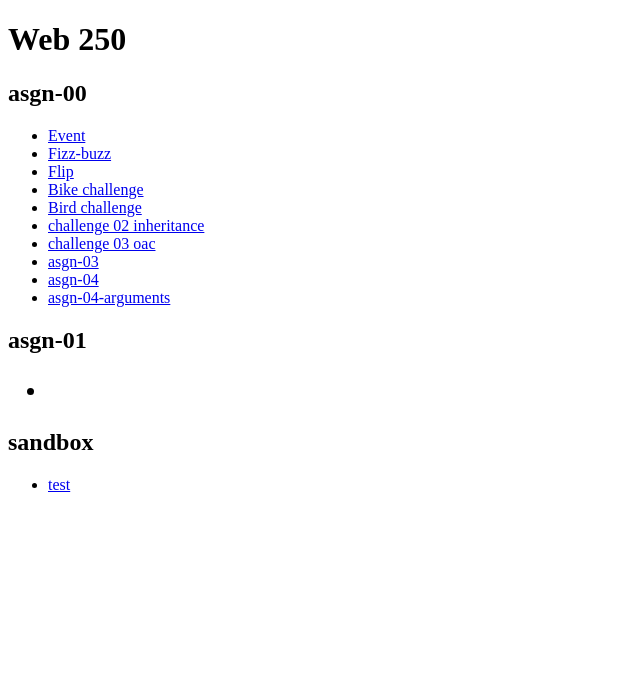
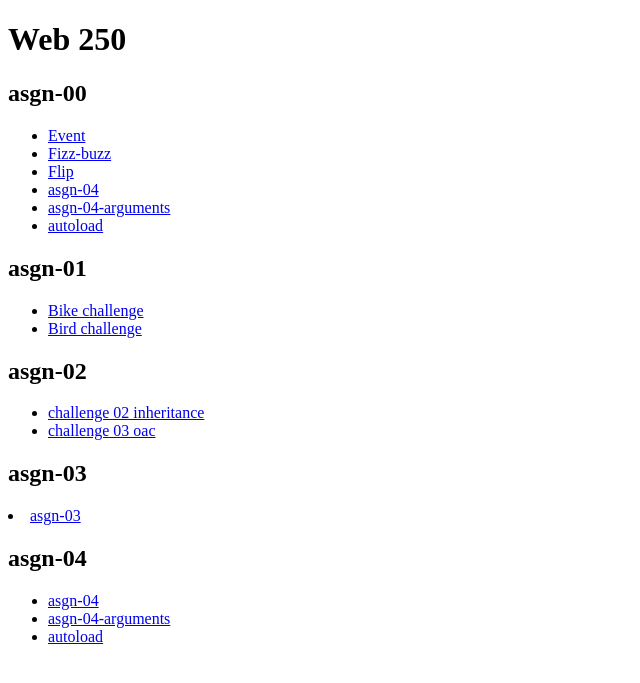
Before and after one commit to bentharwood/web250, a PHP site: page / in a window 1280 px wide. Shown: the top 683 px of the page, without its empty margins (0-640 px from the left). Run offline with PHP 8.4, Linux system fonts and the light colour scheme.

Commit message:
finished autoloader

```diff
--- a/asgn-04/bird.class.php
+++ /dev/null
@@ -1,2 +0,0 @@
-<php
-?>
--- a/index.php
+++ b/index.php
@@ -13,24 +13,28 @@
     <li><a href="asgn-00a\event.php">Event</a></li>
     <li><a href="asgn-00a\fizz-buzz.php">Fizz-buzz</a></li>
     <li><a href="asgn-00a\flip.php">Flip</a></li>
+
+    <li><a href="asgn-04\constructor.php">asgn-04</a></li>
+    <li><a href="asgn-04\constructor-arguments.php">asgn-04-arguments</a></li>
+    <li><a href="asgn-04\autoload.php">autoload</a></li>
+  </ul>
+  <h2>asgn-01</h2>
+  <ul>
     <li><a href="asgn-01b\bike challenge">Bike challenge</a></li>
     <li><a href="asgn-01b\bird challenge">Bird challenge</a></li>
+  </ul>
+  <h2>asgn-02</h2>
+  <ul>
     <li><a href="asgn-02a-inheritance\challenge-02-inheritence.php">challenge 02 inheritance</a></li>
     <li><a href="asgn-02a-inheritance\challenge-03-oac.php">challenge 03 oac</a></li>
+  </ul>
+  <h2>asgn-03</h2>
   <li><a href="asgn-03\index.php">asgn-03</a></li>
+  <h2>asgn-04</h2>
+  <ul>
     <li><a href="asgn-04\constructor.php">asgn-04</a></li>
     <li><a href="asgn-04\constructor-arguments.php">asgn-04-arguments</a></li>
-    </ul>
-
-    <h2>asgn-01
-      <ul>
-        <li><a href=""></a></li>
-      </ul>
-    </h2>
-
-    <h2>sandbox</h2>
-    <ul>
-      <li><a href="sandbox/cookie.php">test</a></li>
+    <li><a href="asgn-04\autoload.php">autoload</a></li>
   </ul>
 </body>
 
```
Also changed, not shown: asgn-04/autoload.php (added, +12 -0 lines), asgn-04/classes/Bird.class.php (added, +12 -0 lines). Lines whose indentation alone changed are shown as unchanged.
